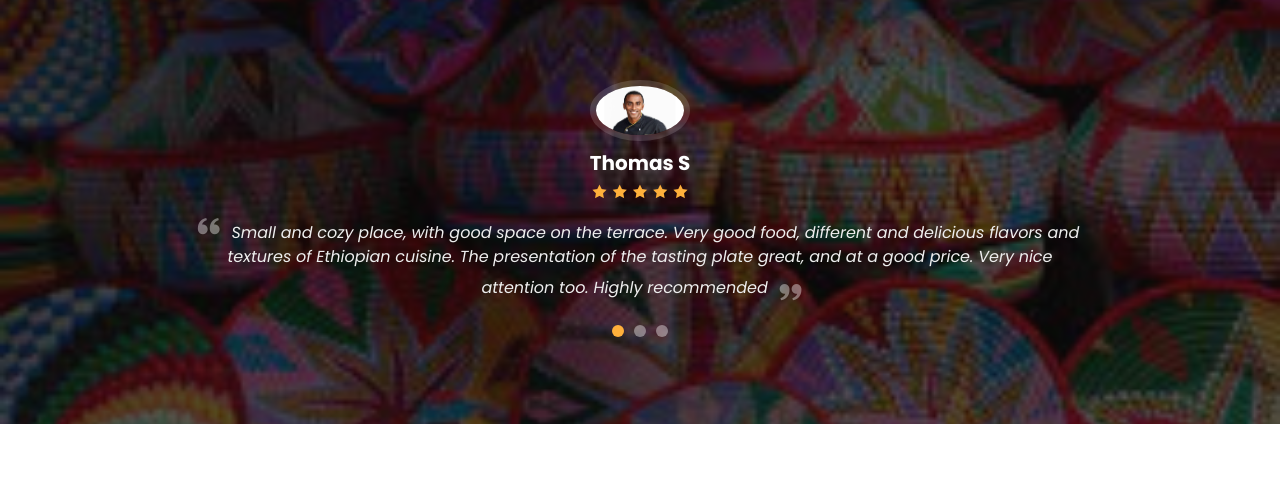
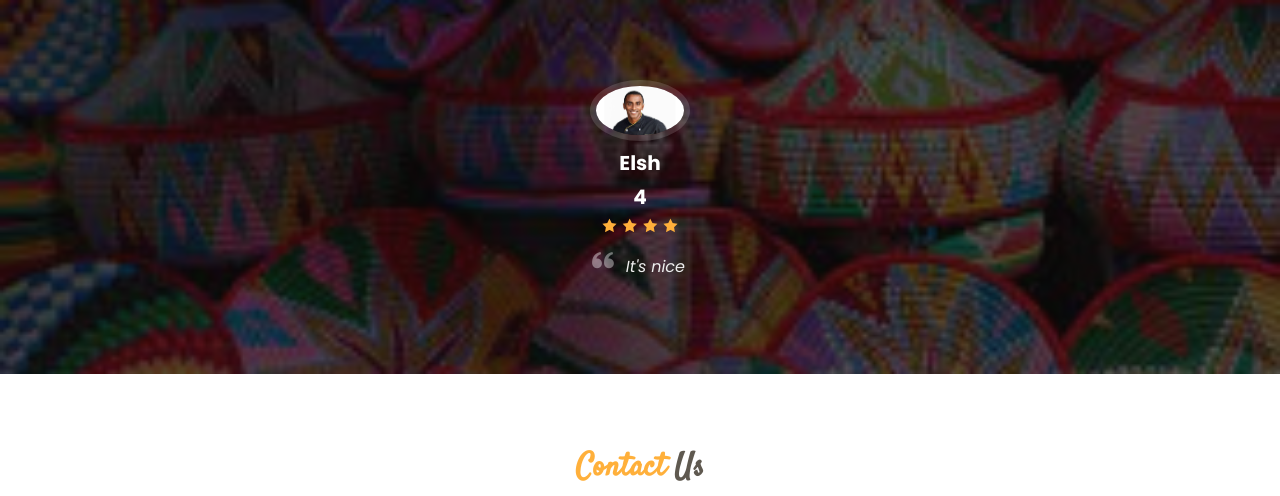
Before and after one commit to DagmawitG/Restaurant-Website, a Django app: page / in a window 1280 px wide. Shown: the part 4632-5128 px from the top of the page. Run offline with Django 3.2, Linux system fonts and the light colour scheme; data comes from the database, SQL or seed files in the repository; both versions use the stored data as it was after the commit; some libraries are stand-ins or nearby versions.

Commit message:
Testimonials added to db

```diff
--- a/project_restaurant/restaurant/admin.py
+++ b/project_restaurant/restaurant/admin.py
@@ -13,3 +13,4 @@ admin.site.register(StarterMenu)
 admin.site.register(MainMenu)
 admin.site.register(DessertMenu)
 admin.site.register(DrinksMenu)
+admin.site.register(Testimonial)
--- a/project_restaurant/restaurant/models.py
+++ b/project_restaurant/restaurant/models.py
@@ -1,4 +1,5 @@
 from django.db import models
+from django.core.validators import MaxValueValidator, MinValueValidator
 
 class Hero(models.Model):
     restaurantName = models.CharField(max_length=100, verbose_name="Restaurant name", default="El Deliciós d'Etiopia")
@@ -96,3 +97,18 @@ class DrinksMenu(models.Model):
     drinksPrice = models.CharField(max_length=100, verbose_name="Price")
     def __str__(self):
         return self.drinksContent
+class Rating(models.Model):
+    value  = models.IntegerField(
+        validators=[
+            MaxValueValidator(5),
+            MinValueValidator(1)
+        ], verbose_name="Rating")
+    def __str__(self):
+        return str(self.value)
+
+class Testimonial(models.Model):
+    testimonial_subject  = models.TextField(max_length=100, verbose_name="Name")
+    rating  = models.ForeignKey(Rating, on_delete=models.CASCADE)
+    content  = models.TextField(verbose_name="Testimonial Content")
+    def __str__(self):
+        return self.testimonial_subject
--- a/project_restaurant/restaurant/templates/restaurant/home.html
+++ b/project_restaurant/restaurant/templates/restaurant/home.html
@@ -534,59 +534,26 @@
 
         <div class="owl-carousel testimonials-carousel">
 
+          {% for testimonial in testimonials%}
             <div class="testimonial-item">
               <img src="{% static 'restaurant/images/chef 2.jpg' %}" class="testimonial-img" alt="">
-            <h3>Thomas S</h3>
+
+              <h3>{{testimonial.testimonial_subject}}</h3>
+              <h3>{{testimonial.rating.value}}</h3>
 
               <div class="stars">
+                {% with ''|center:testimonial.rating.value as range %}
+                  {% for _ in range %}
                       <i class="icofont-star"></i>
-              <i class="icofont-star"></i>
-              <i class="icofont-star"></i>
-              <i class="icofont-star"></i>
-              <i class="icofont-star"></i>
+                  {% endfor %}
+                {% endwith %}
               </div>
               <p>
                 <i class="bx bxs-quote-alt-left quote-icon-left"></i>
-              Small and cozy place, with good space on the terrace. Very good food, different and delicious flavors and textures of Ethiopian cuisine. The presentation of the tasting plate great, and at a good price. Very nice attention too. Highly recommended              <i class="bx bxs-quote-alt-right quote-icon-right"></i>
+                {{testimonial.content}}
               </p>
             </div>
-
-          <div class="testimonial-item">
-            <img src="{% static 'restaurant/images/chef 2.jpg' %}" class="testimonial-img" alt="">
-            <h3>Nacho Á</h3>
-
-            <div class="stars">
-              <i class="icofont-star"></i>
-              <i class="icofont-star"></i>
-              <i class="icofont-star"></i>
-              <i class="icofont-star"></i>
-              <i class="icofont-star"></i>
-            </div>
-            <p>
-              <i class="bx bxs-quote-alt-left quote-icon-left"></i>
-              A very nice place: small and cozy, with the Ethiopian essence everywhere (from the decoration to the beers or the coffee and the desserts), very clean, with a tremendously friendly manager, from Ethiopia, and wonderfully tasty food. Without a doubt, a great corner of Barcelona that is worth going to.              <i class="bx bxs-quote-alt-right quote-icon-right"></i>
-            </p>
-          </div>
-
-          <div class="testimonial-item">
-            <img src="{% static 'restaurant/images/chef 2.jpg' %}" class="testimonial-img" alt="">
-            <h3>Rafa A</h3>
-
-            <div class="stars">
-              <i class="icofont-star"></i>
-              <i class="icofont-star"></i>
-              <i class="icofont-star"></i>
-              <i class="icofont-star"></i>
-              <i class="icofont-star"></i>
-            </div>
-            <p>
-              <i class="bx bxs-quote-alt-left quote-icon-left"></i>
-              A pleasant surprise to discover this place, and the Ethiopian food, very well attended. It is recommended to try it !!              <i class="bx bxs-quote-alt-right quote-icon-right"></i>
-            </p>
-          </div>
-
-
-
+          {% endfor %}
 
         </div>
 
--- a/project_restaurant/restaurant/views.py
+++ b/project_restaurant/restaurant/views.py
@@ -15,7 +15,8 @@ def home(request):
         'starterMenu': StarterMenu.objects.all(),
         'mainMenu': MainMenu.objects.all(),
         'dessertMenu': DessertMenu.objects.all(),
-        'drinksMenu': DrinksMenu.objects.all()
+        'drinksMenu': DrinksMenu.objects.all(),
+        'testimonials': Testimonial.objects.all()
 
   }
 
```
Also changed, not shown: project_restaurant/db.sqlite3, project_restaurant/restaurant/migrations/0019_testimonials.py (added), project_restaurant/restaurant/migrations/0020_auto_20210326_1434.py (added), project_restaurant/restaurant/migrations/0021_auto_20210326_1452.py (added), project_restaurant/restaurant/migrations/0022_auto_20210326_1455.py (added), project_restaurant/restaurant/migrations/0023_auto_20210326_1500.py (added), project_restaurant/restaurant/migrations/0024_remove_rating_content.py (added). Lines whose indentation alone changed are shown as unchanged.
